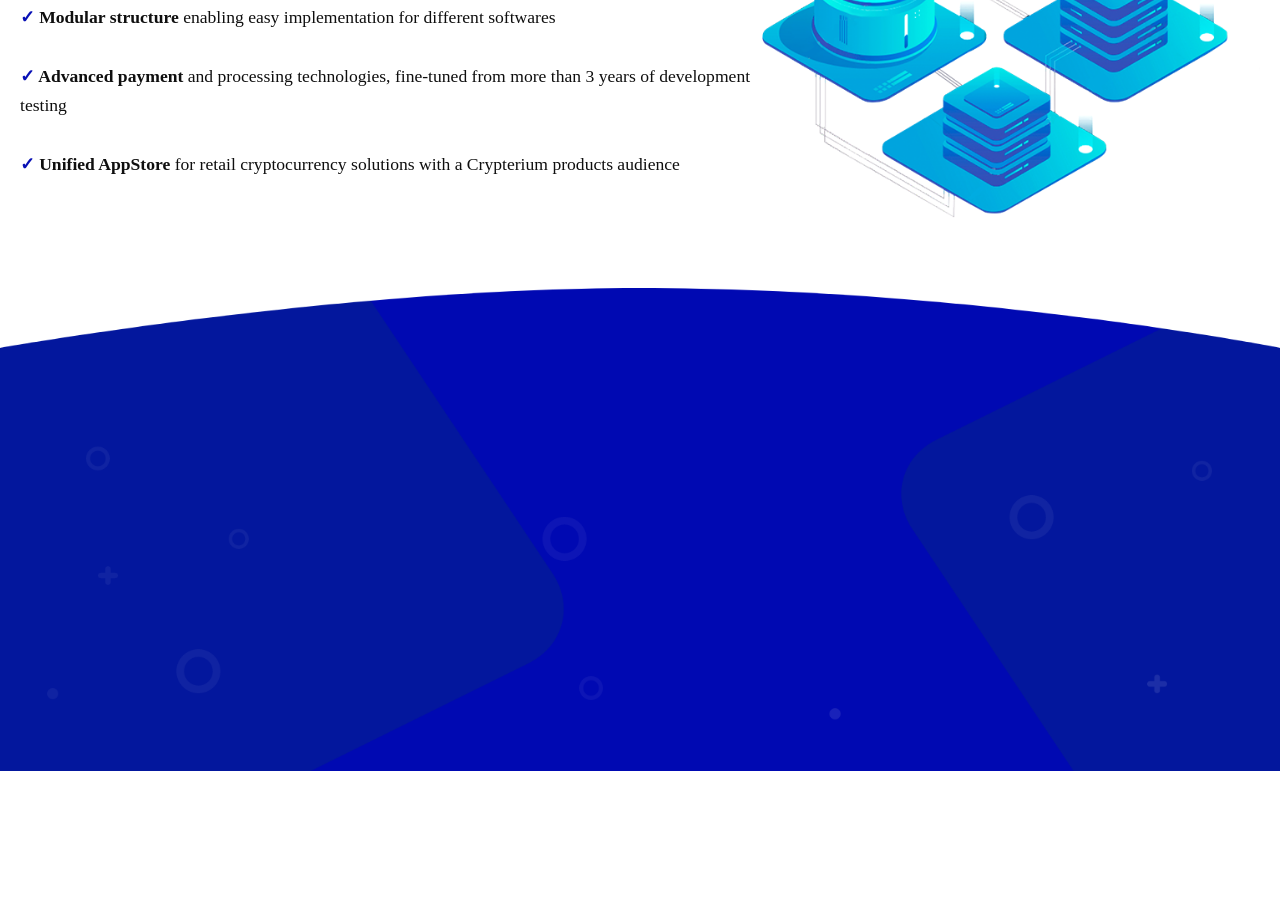
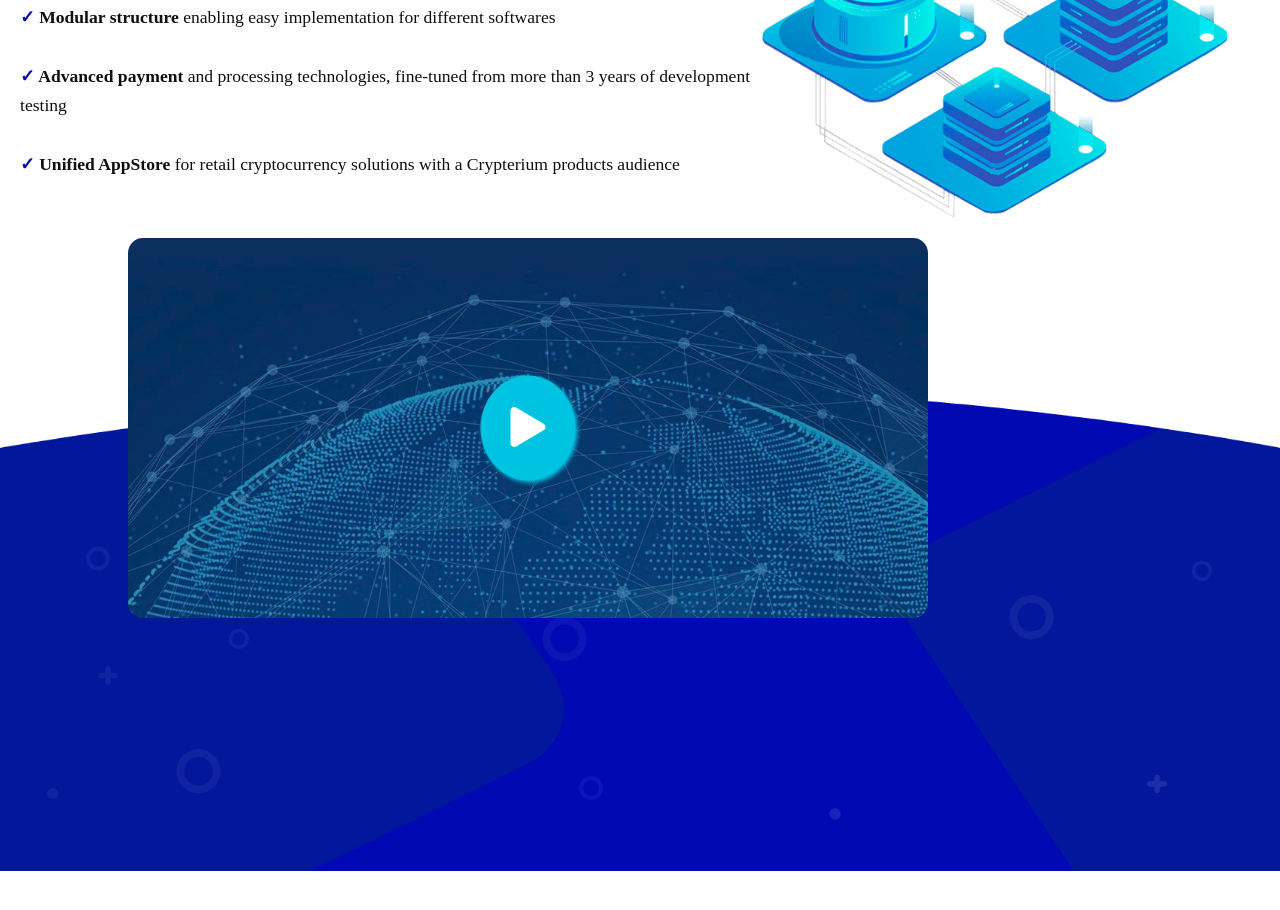
Before and after one commit to xolmatravshanov/Cryptoland, a plain HTML site: page index.html in a window 1280 px wide. Shown: the part 1694-2604 px from the top of the page. Before the commit the page ends 2515 px from the top, so only its background shows below. Drawn offline with Linux system fonts and the light colour scheme.

Commit message:
video section verstka has finished

```diff
--- a/css/style.css
+++ b/css/style.css
@@ -277,7 +277,6 @@ section{
     font-size: 1.5rem;
 }
 
-
 .about_us__text__title{
     color: #313B77;
     font-size: 1.9rem;
@@ -286,3 +285,35 @@ section{
     display: block;
     width: 100%;
 }
+
+.video-block{
+    width: 800px;
+    height: 380px;
+    background-image: url('../img/video-bg.jpg');
+    background-repeat: no-repeat;
+    background-size: cover;
+    z-index: 2;
+    position: absolute;
+    top: -150px;
+    left: 10%;
+    border-radius: 15px;
+}
+.video-block__button{
+    position: absolute;
+    position: absolute;
+    top: 50%;
+    right: 50%;
+    transform: translate(50%,-50%);
+    font-size: 40px;
+    background-color: #00C3E2;
+    border-radius: 50%;
+    padding: 30px;
+    text-align: center;
+    border:none;
+    box-shadow: 2px 2px 4px #00C3E2;
+    color: #fff;
+}
+.video-block__section{
+    position: relative;
+    margin-top: 150px;
+}
--- a/index.html
+++ b/index.html
@@ -8,6 +8,7 @@
     <link rel="stylesheet" href="css/hamburger.css">
     <link rel="preconnect" href="https://fonts.gstatic.com">
     <link href="https://fonts.googleapis.com/css2?family=Bree+Serif&display=swap" rel="stylesheet">
+    <link rel="stylesheet" href="https://cdnjs.cloudflare.com/ajax/libs/font-awesome/5.15.3/css/all.min.css" integrity="sha512-iBBXm8fW90+nuLcSKlbmrPcLa0OT92xO1BIsZ+ywDWZCvqsWgccV3gFoRBv0z+8dLJgyAHIhR35VZc2oM/gI1w==" crossorigin="anonymous" referrerpolicy="no-referrer" />
     <title>Cryptoland</title>
 </head>
 <body>
@@ -165,18 +166,18 @@
         </div>
     </section>
 
-    <section>
+    <section class="video-block__section">
         <!-- vidoe block -->
-        <div>
-
+        <div class="video-block">
+            <button class="video-block__button">
+                <i class="fas fa-play"></i>
+            </button>
         </div>
         <!-- video block background -->
         <div>
             <img class="video-block__background" src="img/stat-bg.png" alt="">
         </div>
-
     </section>
-
 
 
 
```
